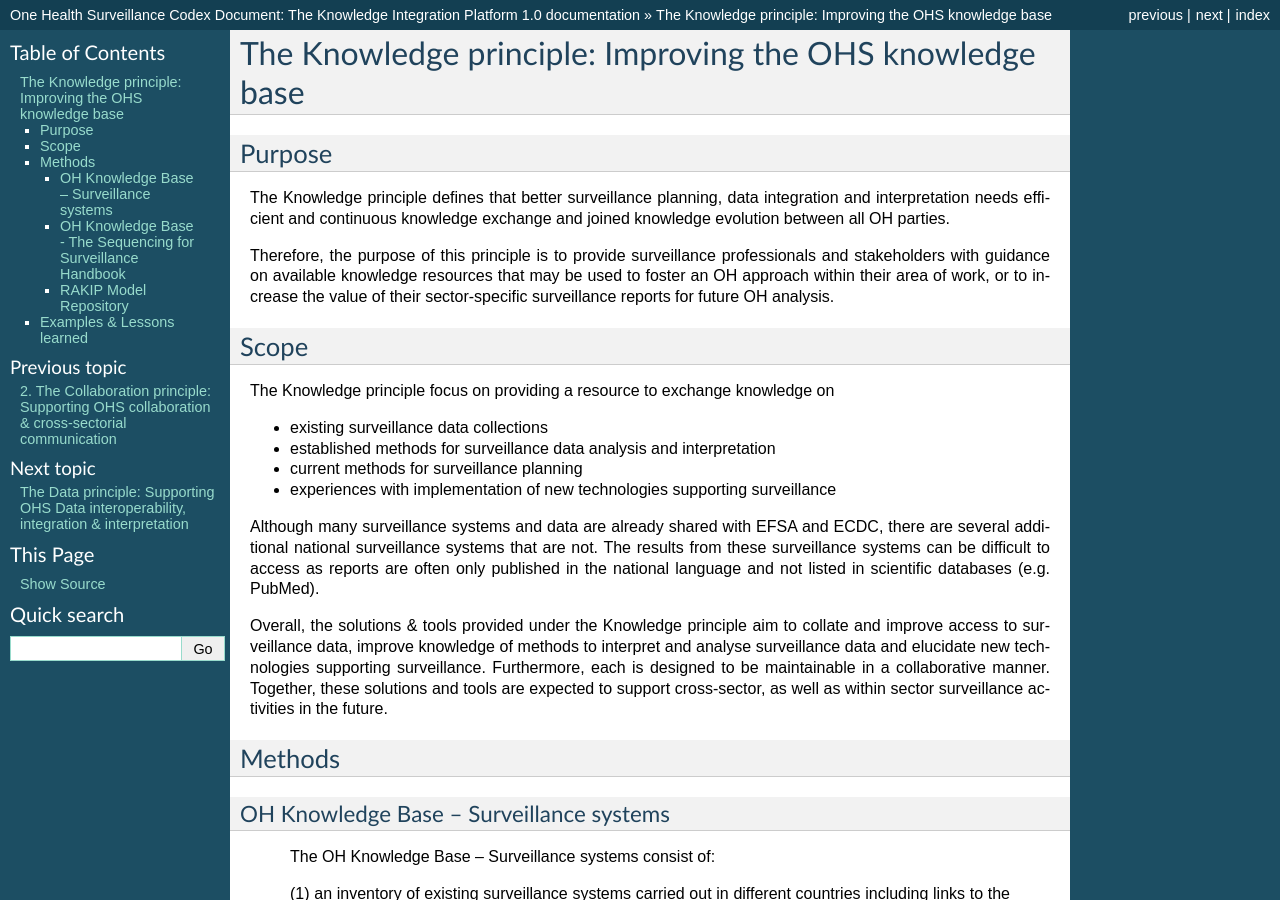
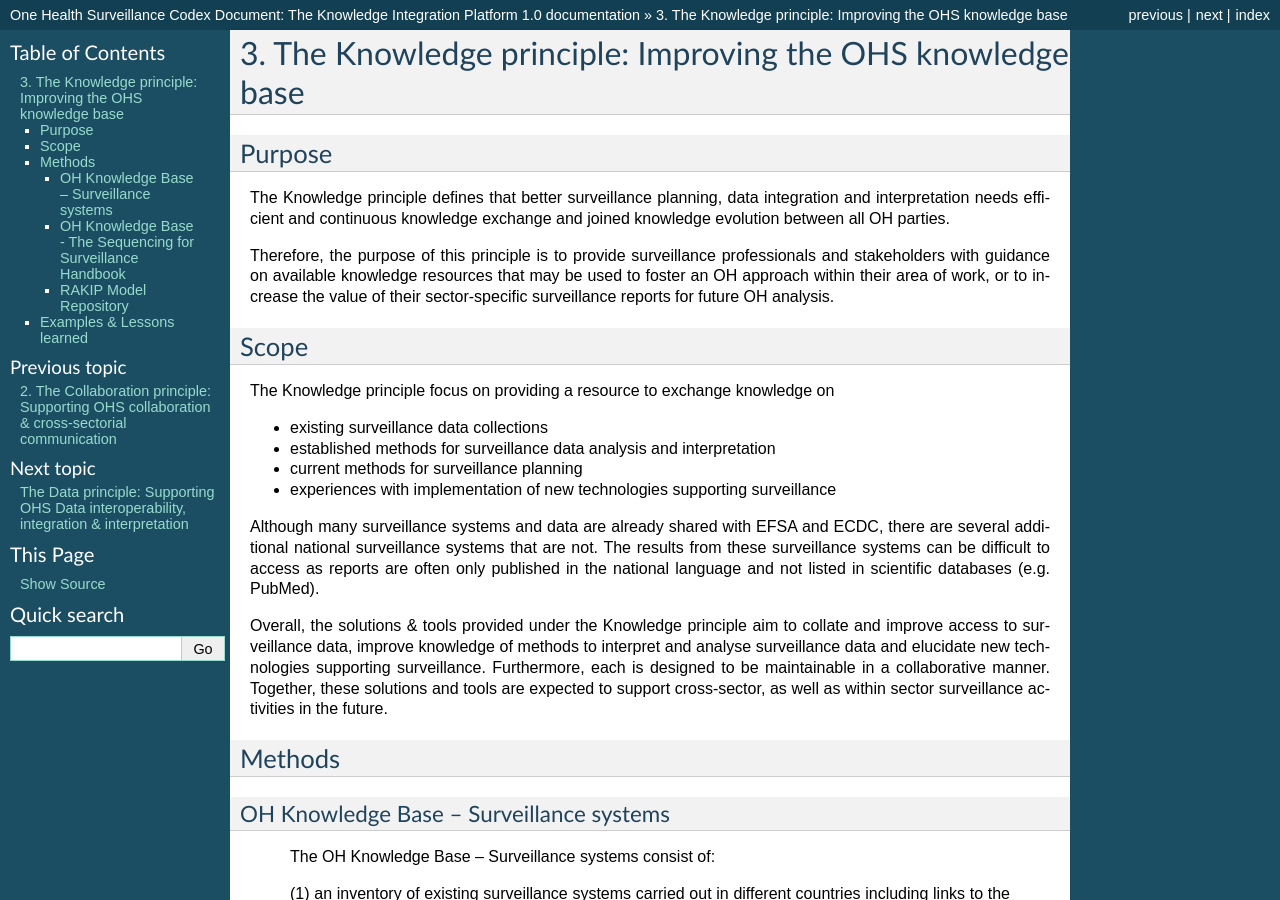
Before and after one commit to EJP-ORION/OH-Surveillance-Codex, a Sphinx documentation site: the page built from docs/3-knowledge-principle.rst, in a window 1280 px wide and 900 px high. Built offline with Sphinx 7.4.7, drawn with Linux system fonts in a browser that asks for light colours; some of the changed text lies outside the part shown.

Commit message:
Principle numbering

```diff
--- a/docs/3-knowledge-principle.rst
+++ b/docs/3-knowledge-principle.rst
@@ -1,5 +1,5 @@
 =========================================================
-The Knowledge principle: Improving the OHS knowledge base
+3. The Knowledge principle: Improving the OHS knowledge base
 =========================================================
 
 
```
